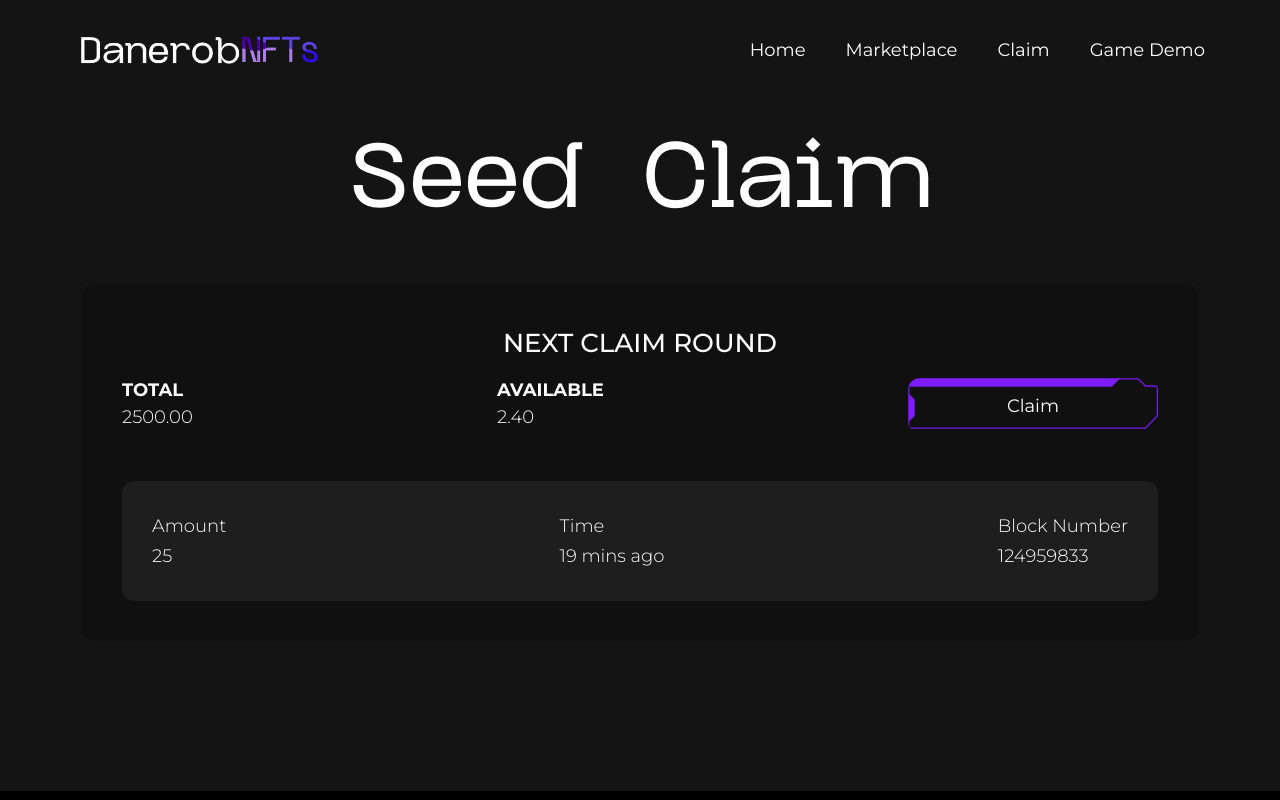
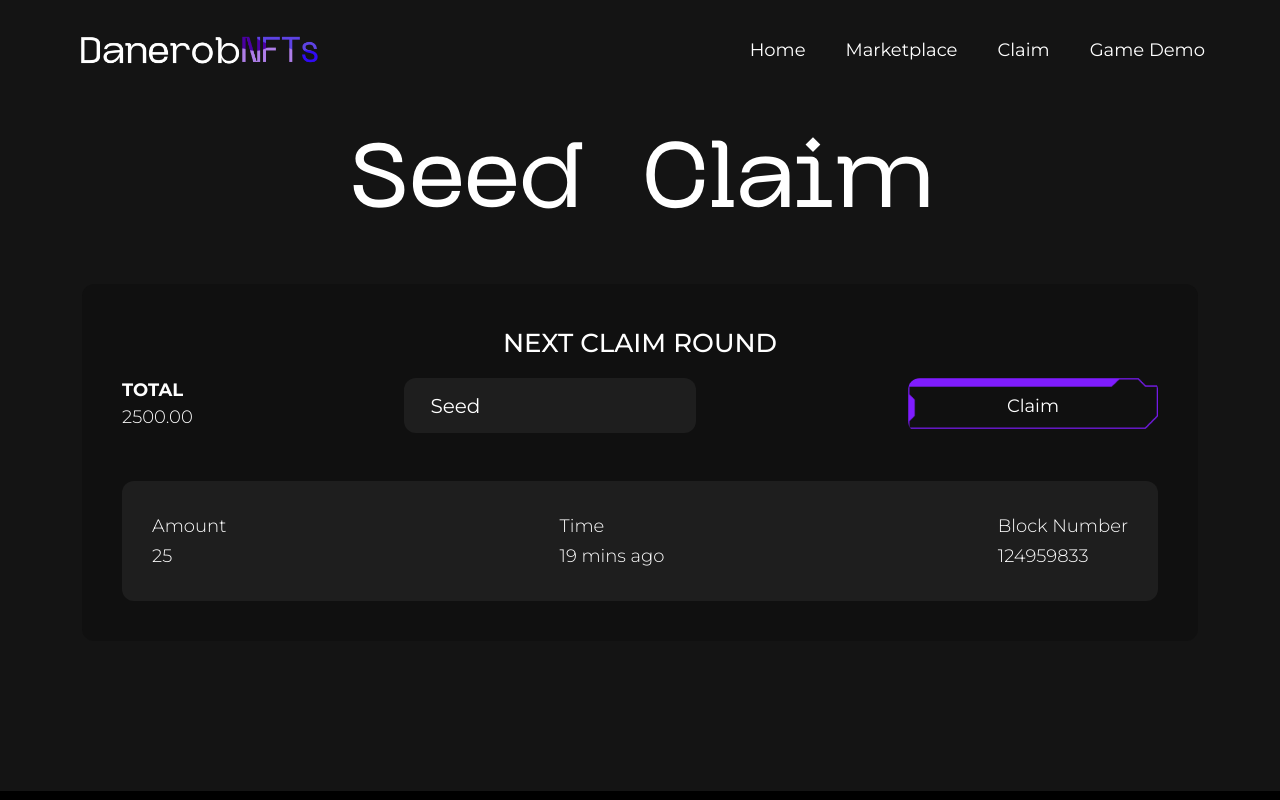
Before and after one commit to NaveedAhmad0/danerobFrontend, a Next.js app: page /seed-claim in a window 1280 px wide. Built offline with nearby package versions, Linux system fonts and the light colour scheme.

Commit message:
added seed-claim

```diff
--- a/pages/seed-claim.js
+++ b/pages/seed-claim.js
@@ -71,10 +71,14 @@ const SeedClaim = () => {
                   <span className="text-white">2500.00</span>
                 </div>
                 <div>
-                  <h1 className="text-md text-white fw-bold">AVAILABLE</h1>
-                  <span className="text-white">2.40</span>
+                <input
+                  style={{ borderRadius: 12 }}
+                  type="text"
+                  placeholder="Seed "
+                />
                 </div>
                 <div>
+
                   <button
                     style={{
                       height: 55,
```
